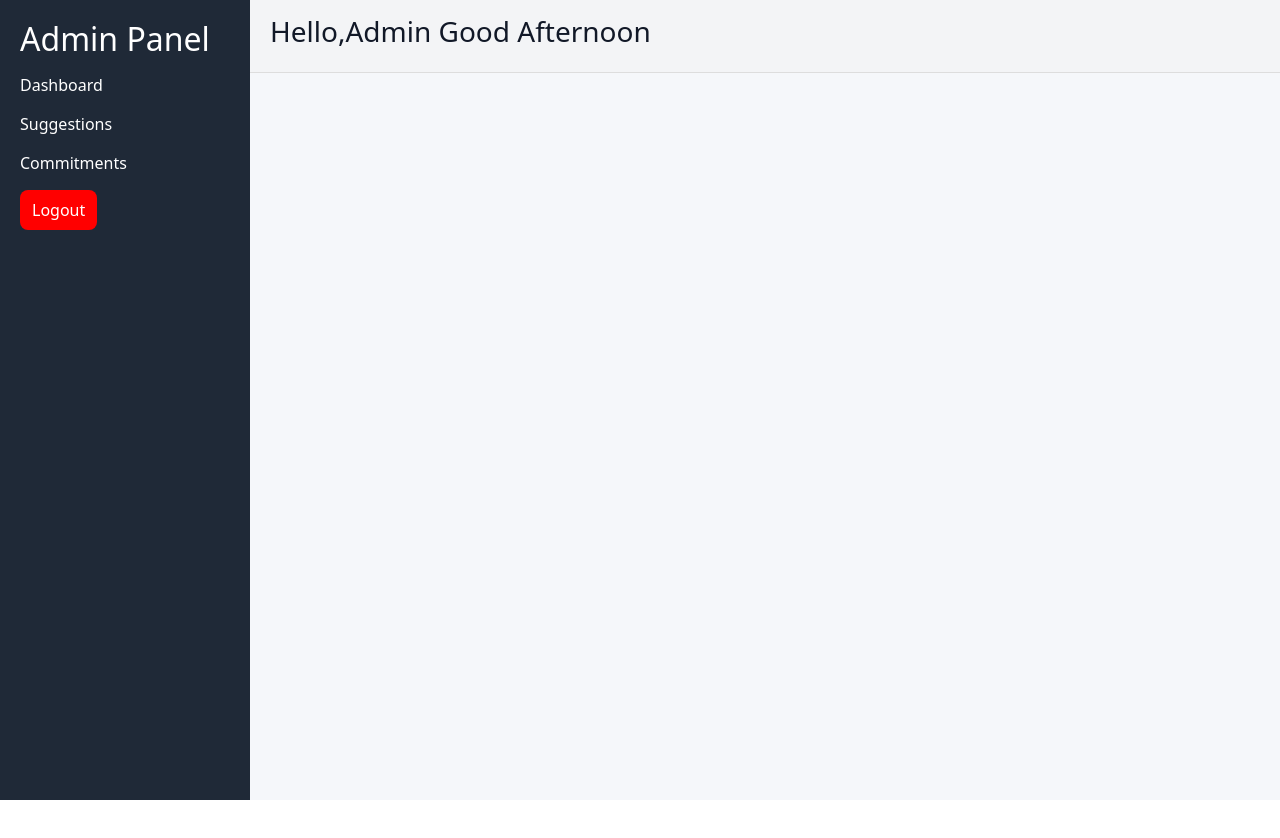
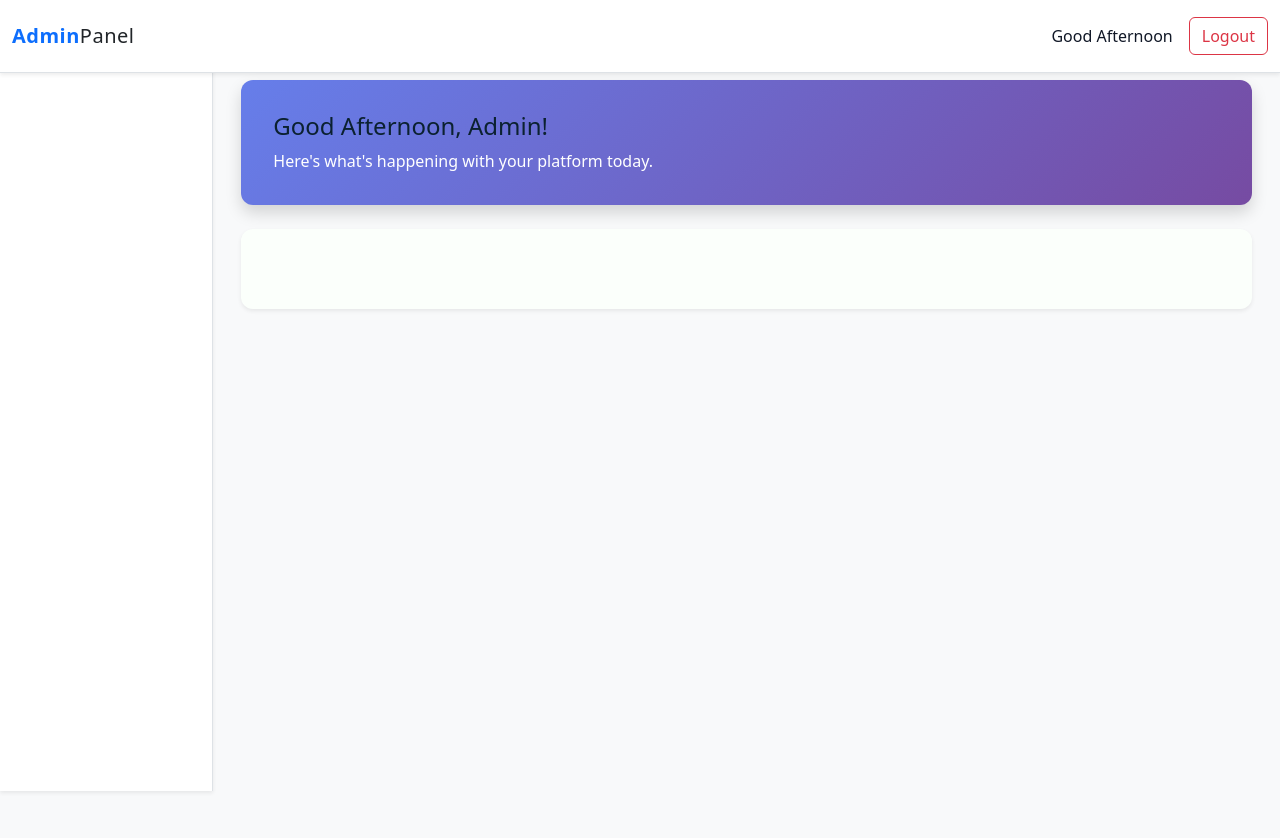
Before and after one commit to kapilraj10/elction, a React (Vite) app in the folder frontend/: page /admin in a window 1280 px wide. Shown: the top 838 px of the page. Before the commit the page ends 800 px from the top, so only its background shows below. Built offline with nearby package versions, Linux system fonts and the light colour scheme; no server answers; the HTML template or start-up script is replaced by a standard one.

Commit message:
updea  a code

```diff
--- a/frontend/package.json
+++ b/frontend/package.json
@@ -12,6 +12,7 @@
   "dependencies": {
     "bootstrap": "^5.3.2",
     "react": "^19.2.0",
+    "react-bootstrap-icons": "^1.11.6",
     "react-dom": "^19.2.0",
     "react-hot-toast": "^2.6.0",
     "react-router-dom": "^7.13.0"
--- a/frontend/src/App.jsx
+++ b/frontend/src/App.jsx
@@ -7,6 +7,8 @@ import Suggestions from './components/Suggestions/Suggestion.jsx';
 import Login from './components/Login/Login.jsx';
 import Admin from './page/Admin/Admin.jsx';
 import Dashboard from './page/Dashboard/Dashboard.jsx';
+import  Suggestion from './page/suggestion/Suggestion.jsx';
+import  Commitments from './page/commitment/Commitment.jsx';
 import './App.css';
 
 const App = () => {
@@ -15,11 +17,13 @@ const App = () => {
       <Toaster position="top-right" />
       <Routes>
         <Route path="/" element={<Home />} />
+        <Route path="suggestions" element={<Suggestions />} />
+          <Route path="commitment" element={<Commitment />} />
         <Route path="/login" element={<Login />} />
         <Route path="/admin" element={<Admin />}>
           <Route path="dashboard" element={<Dashboard />} />
-          <Route path="suggestions" element={<Suggestions />} />
-          <Route path="commitments" element={<Commitment />} />
+          <Route path="suggestions" element={<Suggestion />} />
+          <Route path="commitments" element={<Commitments />} />
         </Route>
       </Routes>
     </Router>
--- a/frontend/src/page/Admin/Admin.css
+++ b/frontend/src/page/Admin/Admin.css
@@ -1,53 +1,190 @@
-.admin-container {
-  display: flex;
-  height: 100vh;
+/* Admin.css */
+.admin-wrapper {
+    min-height: 100vh;
+    background-color: #f8f9fa;
+}
+
+/* Top Navigation */
+.navbar {
+    height: 73px;
+    z-index: 1030;
+}
+
+.navbar-brand {
+    letter-spacing: 0.5px;
+}
+
+.navbar-brand span {
+    font-weight: 300;
+}
+
+/* Search Box */
+.search-box {
+    max-width: 300px;
+}
+
+.search-box .form-control {
+    border-color: #dee2e6;
+}
+
+.search-box .form-control:focus {
+    box-shadow: none;
+    border-color: #86b7fe;
+}
+
+.search-box .input-group-text {
+    background-color: transparent;
+    border-color: #dee2e6;
+}
+
+/* Notifications */
+.btn-light {
+    border-color: #e9ecef;
+    transition: all 0.2s ease;
+}
+
+.btn-light:hover {
+    background-color: #f8f9fa;
+    border-color: #dee2e6;
+}
+
+.badge {
+    font-size: 0.6rem;
+    padding: 0.2rem 0.4rem;
 }
 
 /* Sidebar */
-.admin-sidebar {
-  width: 250px;
-  background: #1f2937;
-  color: white;
-  padding: 20px;
+.nav-link {
+    padding: 0.75rem 1rem;
+    transition: all 0.3s ease;
+    border-radius: 0.375rem;
 }
 
-.admin-sidebar ul {
-  list-style: none;
-  padding: 0;
+.nav-link:hover {
+    background-color: rgba(13, 110, 253, 0.1);
+    transform: translateX(3px);
 }
 
-.admin-sidebar li {
-  margin: 15px 0;
+.nav-link.active {
+    background-color: #0d6efd;
+    color: white !important;
+    box-shadow: 0 2px 4px rgba(13, 110, 253, 0.2);
 }
 
-.admin-sidebar a {
-  color: white;
-  text-decoration: none;
+/* Cards */
+.card {
+    border-radius: 0.75rem;
+    transition: transform 0.2s ease, box-shadow 0.2s ease;
 }
 
-.logout-btn {
-  background: red;
-  color: white;
-  border: none;
-  padding: 8px 12px;
-  cursor: pointer;
+.card:hover {
+    transform: translateY(-2px);
+    box-shadow: 0 4px 12px rgba(0, 0, 0, 0.08) !important;
 }
 
-
-.admin-content-wrapper {
-  flex: 1;
-  display: flex;
-  flex-direction: column;
+/* Welcome Card */
+.card.bg-primary {
+    background: linear-gradient(135deg, #667eea 0%, #764ba2 100%);
+    border: none;
 }
 
-
-.admin-topbar {
-  background: #f3f4f6;
-  padding: 15px 20px;
-  border-bottom: 1px solid #ddd;
+/* Stats Cards */
+.bg-warning {
+    background-color: #ffc107 !important;
 }
 
+.bg-info {
+    background-color: #0dcaf0 !important;
+}
 
-.admin-content {
-  padding: 20px;
+.bg-success {
+    background-color: #198754 !important;
 }
+
+/* Sidebar Icons */
+.nav-link .badge {
+    font-size: 0.7rem;
+    padding: 0.2rem 0.5rem;
+}
+
+/* Quick Stats */
+.bg-light {
+    background-color: #f8f9fa !important;
+}
+
+/* Logout Button */
+.btn-outline-danger {
+    border-width: 1px;
+    font-weight: 500;
+    transition: all 0.3s ease;
+}
+
+.btn-outline-danger:hover {
+    transform: translateY(-1px);
+    box-shadow: 0 2px 8px rgba(220, 53, 69, 0.3);
+}
+
+/* Responsive Design */
+@media (max-width: 768px) {
+    .search-box {
+        max-width: 200px;
+    }
+
+    .col-md-3 {
+        position: fixed;
+        top: 73px;
+        left: 0;
+        height: calc(100vh - 73px);
+        z-index: 1020;
+        background: white;
+        overflow-y: auto;
+    }
+
+    .col-md-3:not(.d-md-block) {
+        display: none !important;
+    }
+
+    .col-md-9 {
+        padding-left: 0 !important;
+        padding-right: 0 !important;
+    }
+}
+
+/* Smooth transitions */
+.col-md-3, .col-md-9 {
+    transition: all 0.3s ease;
+}
+
+/* Custom Scrollbar */
+::-webkit-scrollbar {
+    width: 6px;
+}
+
+::-webkit-scrollbar-track {
+    background: #f1f1f1;
+}
+
+::-webkit-scrollbar-thumb {
+    background: #c1c1c1;
+    border-radius: 3px;
+}
+
+::-webkit-scrollbar-thumb:hover {
+    background: #a8a8a8;
+}
+
+/* Loading Animation */
+@keyframes fadeIn {
+    from {
+        opacity: 0;
+        transform: translateY(10px);
+    }
+    to {
+        opacity: 1;
+        transform: translateY(0);
+    }
+}
+
+.card, .nav-link, .btn {
+    animation: fadeIn 0.3s ease-out;
+}
--- a/frontend/src/page/Admin/Admin.jsx
+++ b/frontend/src/page/Admin/Admin.jsx
@@ -1,67 +1,127 @@
 import React from "react";
-import { Link, Outlet, useNavigate } from "react-router-dom";
+import { NavLink, Outlet, useNavigate } from "react-router-dom";
 import "./Admin.css";
 
 const Admin = () => {
     const navigate = useNavigate();
     const adminName = "Admin";
+    // simplified: no collapsed state or notifications
 
     const handleLogout = () => {
-    localStorage.removeItem("token");
-    localStorage.removeItem("user");
-    sessionStorage.removeItem("token");
-    sessionStorage.removeItem("user");
+        localStorage.clear();
+        sessionStorage.clear();
+        navigate("/login", { replace: true });
+    };
+
+    const getGreeting = () => {
+        const hour = new Date().getHours();
+        if (hour >= 5 && hour < 12) return "Good Morning";
+        if (hour >= 12 && hour < 17) return "Good Afternoon";
+        if (hour >= 17 && hour < 21) return "Good Evening";
+        return "Good Night";
+    };
+
+    return (
+        <div className="admin-wrapper">
+            {/* Top Navigation Bar */}
+            <nav className="navbar navbar-expand-lg navbar-light bg-white border-bottom shadow-sm fixed-top">
+                <div className="container-fluid">
+                    {/* Left Side */}
+                    <div className="d-flex align-items-center">
+                        <span className="navbar-brand fw-bold text-primary">
+                            Admin<span className="text-dark">Panel</span>
+                        </span>
+                    </div>
+
+                    {/* Right Side */}
+                    <div className="d-flex align-items-center ms-auto">
+                        <div className="me-3 muted">{getGreeting()}</div>
+                        <button className="btn btn-outline-danger" onClick={handleLogout}>Logout</button>
+                    </div>
+                </div>
+            </nav>
+
+            {/* Sidebar & Main Content */}
+            <div className="container-fluid mt-5 pt-3">
+                <div className="row">
+                    {/* Sidebar */}
+                    <div className="col-md-3 col-lg-2 px-0"
+                        style={{ minHeight: 'calc(100vh - 73px)' }}>
+                        <div className="bg-white border-end h-100 p-3 shadow-sm">
+                            {/* User info removed per request */}
+
+                            {/* Navigation */}
+                            <nav className="nav flex-column">
+                                <NavLink
+                                    to=""
+                                    end
+                                    className={({ isActive }) =>
+                                        `nav-link d-flex align-items-center mb-2 rounded ${isActive ? 'active bg-primary text-white' : 'text-dark'}`
+                                    }
+                                >
+
+                                    Dashboard
+                                </NavLink>
+
+                                <NavLink
+                                    to="suggestions"
+                                    className={({ isActive }) =>
+                                        `nav-link d-flex align-items-center mb-2 rounded ${isActive ? 'active bg-primary text-white' : 'text-dark'}`
+                                    }
+                                >
+                                    <span className="me-2"></span>
+                                    Suggestions
+
+                                </NavLink>
+
+                                <NavLink
+                                    to="commitments"
+                                    className={({ isActive }) =>
+                                        `nav-link d-flex align-items-center mb-2 rounded ${isActive ? 'active bg-primary text-white' : 'text-dark'}`
+                                    }
+                                >
+                                    <span className="me-2"></span>
+                                    Commitment
+                                </NavLink>
+                            </nav>
 
 
-    navigate("/login");
-  };
-  const getGreeting = () => {
-    const hour = new Date().getHours();
-    if ( hour >= 5  && hour < 12){
-        return "Good Morining";
-    } else if (hour >= 12 && hour < 17){
-        return "Good Afternoon";
-    } else if (hour >= 17 && hour < 21){
-        return "Good Evening";
-    } else {
-        return "Good Night";
-    }
-  }
 
-  return (
-    <div className="admin-container">
-      {/* Sidebar */}
-      <div className="admin-sidebar">
-        <h2>Admin Panel</h2>
-
-        <ul>
-            <li>
-                <Link to="/admin/dashboard">Dashboard</Link>
-            </li>
-          <li>
-            <Link to="/admin/suggestions">Suggestions</Link>
-          </li>
-          <li>
-            <Link to="/admin/commitments">Commitments</Link>
-          </li>
-          <li>
-            <button className="logout-btn" onClick={handleLogout}>
+                            {/* Logout Button */}
+                            <button
+                                className="btn btn-outline-danger w-100 mt-4"
+                                onClick={handleLogout}
+                            >
                                 Logout
                             </button>
-          </li>
-        </ul>
+                        </div>
                     </div>
 
-      {/* Main Content Area */}
-      <div className="admin-content-wrapper">
-        {/* Top Navbar */}
-        <div className="admin-topbar">
-          <h3>Hello,{adminName}  {getGreeting()}  </h3>
+                    {/* Main Content */}
+                    <div className="col-md-9 col-lg-10">
+                        <div className="p-3">
+                            {/* Welcome Card */}
+                            <div className="card bg-primary text-white mb-4 border-0 shadow">
+                                <div className="card-body">
+                                    <h4 className="card-title">
+                                        {getGreeting()}, {adminName}!
+                                    </h4>
+                                    <p className="card-text mb-0">
+                                        Here's what's happening with your platform today.
+                                    </p>
+                                </div>
                             </div>
 
-        {/* Dynamic Content */}
-        <div className="admin-content">
+                            {/* (Stats cards removed per request) */}
+
+                            {/* Main Content Area */}
+                            <div className="card border-0 shadow-sm">
+                                <div className="card-body p-4">
                                     <Outlet />
+                                </div>
+                            </div>
+                        </div>
+                    </div>
                 </div>
             </div>
         </div>
--- /dev/null
+++ b/frontend/src/page/commitment/Commitment.jsx
@@ -0,0 +1,9 @@
+import React from 'react'
+
+const Commitment = () => {
+  return (
+    <div>Commitment</div>
+  )
+}
+
+export default Commitment
--- /dev/null
+++ b/frontend/src/page/suggestion/Suggestion.jsx
@@ -0,0 +1,9 @@
+import React from 'react'
+
+const Suggestion = () => {
+  return (
+    <div>Suggestion</div>
+  )
+}
+
+export default Suggestion
```
Also changed, not shown: 1 other file (tests, documents, lock files or other folders). Lines whose indentation alone changed are shown as unchanged.
